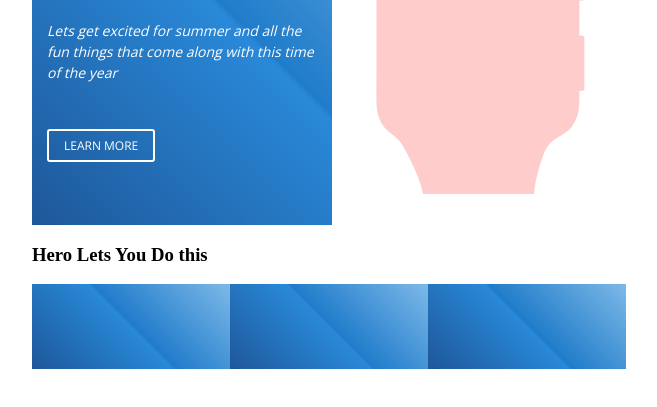
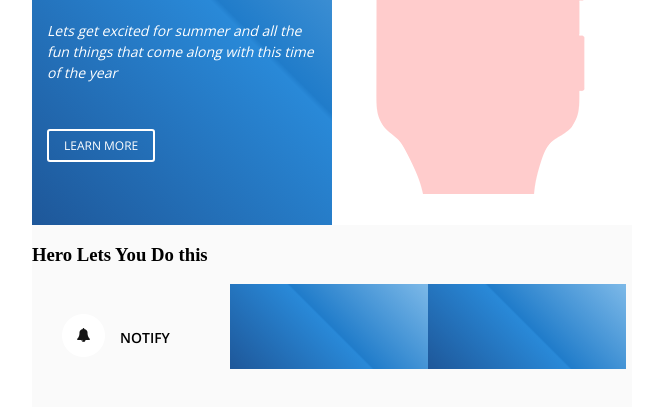
Before and after one commit to RyanPPitts/Responsive-Email-Tutorial-2020, a React app: page public/index.html in a window 1280 px wide. Shown: the part 289-696 px from the top of the page, without its empty margins (308-965 px from the left). Built offline with nearby package versions, Linux system fonts and the light colour scheme.

Commit message:
Left Column Styling

```diff
--- a/public/index.html
+++ b/public/index.html
@@ -2,7 +2,7 @@
 <html>
   <head>
     <meta charset="utf-8" />
-    <title>Responsive HTML Email Template Tutorial</title>
+    <title>Responsive HTML Email Template Tutorial from CodingPhase.com</title>
     <meta name="viewport" content="width=device-width, initial-scale=1" />
     <link
       href="https://fonts.googleapis.com/css2?family=Open+Sans:wght@300;600;700;800&display=swap"
@@ -130,8 +130,9 @@
 
             <!-- Start of Lets You Row  -->
             <tr>
-              <td>
+              <td style="background: #fafafa;">
                 <h3>Hero Lets You Do this</h3>
+                 <!-- Start of Left Column  -->
                 <table
                   class="header-left"
                   width="33%"
@@ -139,33 +140,42 @@
                   cellspacing="0"
                   cellpadding="0"
                   border="0"
-                  style="
-                    background: #1e5799;
-                    background: -moz-linear-gradient(
-                      45deg,
-                      #1e5799 0%,
-                      #2989d8 50%,
-                      #207cca 51%,
-                      #7db9e8 100%
-                    );
-                    background: -webkit-linear-gradient(
-                      45deg,
-                      #1e5799 0%,
-                      #2989d8 50%,
-                      #207cca 51%,
-                      #7db9e8 100%
-                    );
-                    background: linear-gradient(
-                      45deg,
-                      #1e5799 0%,
-                      #2989d8 50%,
-                      #207cca 51%,
-                      #7db9e8 100%
-                    ); padding: 15px 15px 70px 15px;"
+                  style="padding: 15px 15px 70px 15px;"
 
                 >
+
+                <tr>
+                  <td>
+                      <table
+                        class="header-left"
+                        width="33%"
+                        align="Left"
+                        cellspacing="0"
+                        cellpadding="0"
+                        border="0"
+                        style="padding: 15px 15px 70px 15px;">
+                        <tr>
+                          <td><img src="img/bell_icon.png" ></td>
+                          <td style="font-family: 'Open Sans', 'Helvetica Neue', Helvetica, Arial, 'Lucida Grande', sans-serif; color: black; padding: 0 0 0 15px; font-weight: 600; text-transform: uppercase; font-size: 14px;">Notify</td>
+                        </tr>
+                      </table>
+
+                  </td>
+                </tr>
+
+                <tr>
+                  <td>
+
+                  </td>
+                </tr>
+
+                <tr>
+                  <td>
+
+                  </td>
+                </tr>
                 </table>
-
+                 <!-- End of Left Column  -->
                 <table
                   class="header-left"
                   width="33%"
```
